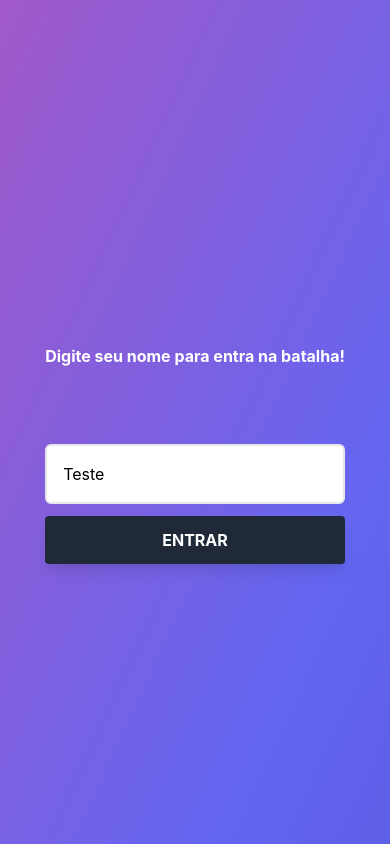
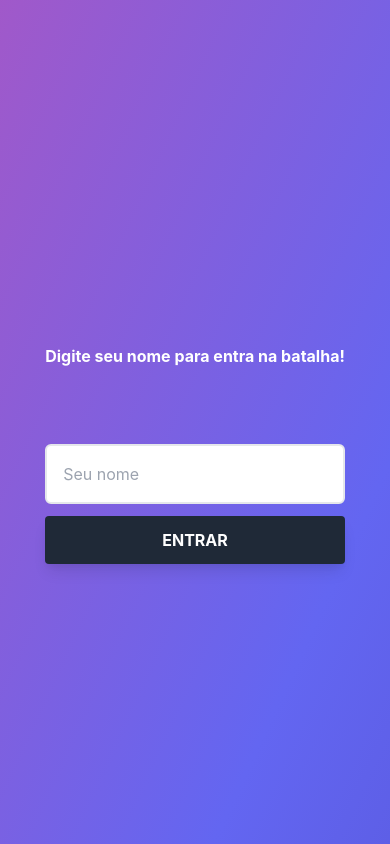
Before and after one commit to carloseduardodb/arithmetics-math-frontend, a React (Create React App) app: page /your-name in a window 390 px wide. Built offline with nearby package versions, Linux system fonts and the light colour scheme; no server answers.

Commit message:
add responsive pages

```diff
--- a/src/pages/Name/index.tsx
+++ b/src/pages/Name/index.tsx
@@ -4,7 +4,7 @@ import { socket } from "../../service/socket";
 
 const Name = () => {
   const history = useHistory();
-  const [name, setName] = useState("Teste");
+  const [name, setName] = useState("");
 
   function handleSubmit() {
     socket.emit("createUser", { name: name });
```
